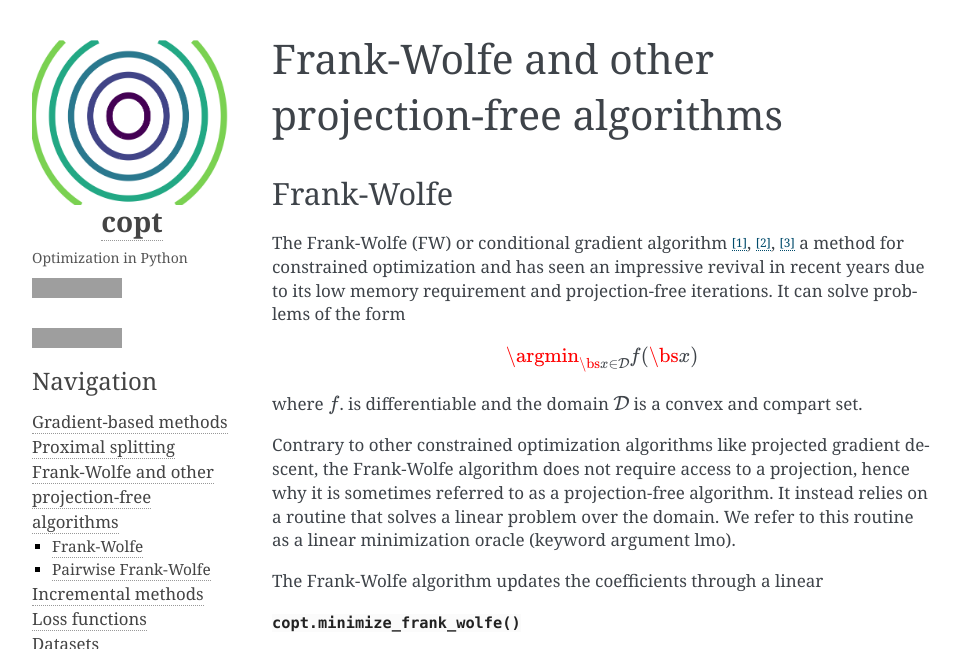
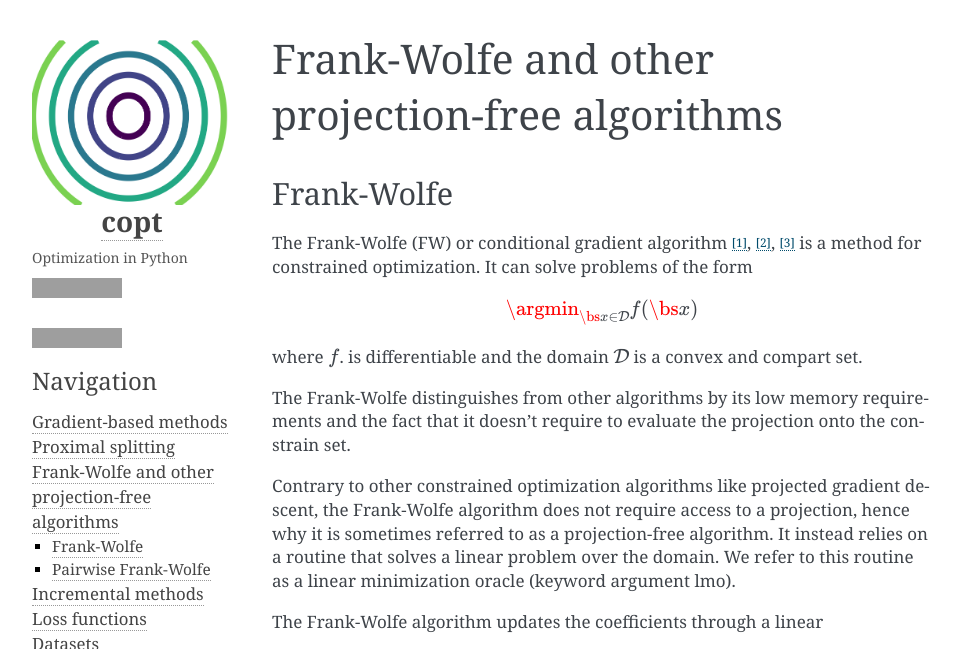
Before and after one commit to openopt/copt, a Sphinx documentation site: the page built from doc/frank_wolfe.rst, in a window 1280 px wide, cut to the strip 0-649 px from the top of the page. Shown: the whole strip, without its empty margins (148-1108 px from the left). Built offline with Sphinx 7.4.7, drawn with Linux system fonts in a browser that asks for light colours; pages that are not in the unit, such as notebooks, are missing from menus; grey boxes are pictures that could not be loaded.

Commit message:
cosmetic

```diff
--- a/doc/frank_wolfe.rst
+++ b/doc/frank_wolfe.rst
@@ -7,12 +7,14 @@ Frank-Wolfe and other projection-free algorithms
 Frank-Wolfe
 -----------
 
-The Frank-Wolfe (FW) or conditional gradient algorithm [1]_, [2]_, [3]_ a method for constrained optimization and has seen an impressive revival in recent years due to its low memory requirement and projection-free iterations. It can solve problems of the form
+The Frank-Wolfe (FW) or conditional gradient algorithm [1]_, [2]_, [3]_ is a method for constrained optimization. It can solve problems of the form
 
 .. math::
       \argmin_{\bs{x} \in \mathcal{D}} f(\bs{x})
 
 where :math:`f`. is differentiable and the domain :math:`\mathcal{D}` is a convex and compart set.
+
+The Frank-Wolfe distinguishes from other algorithms by its low memory requirements and the fact that it doesn't require to evaluate the projection onto the constrain set.
 
 
 Contrary to other constrained optimization algorithms like projected gradient descent, the Frank-Wolfe algorithm does not require access to a projection, hence why it is sometimes referred to as a projection-free algorithm. It instead relies on a routine that solves a linear problem over the domain. We refer to this routine as a linear minimization oracle (keyword argument lmo).
```
